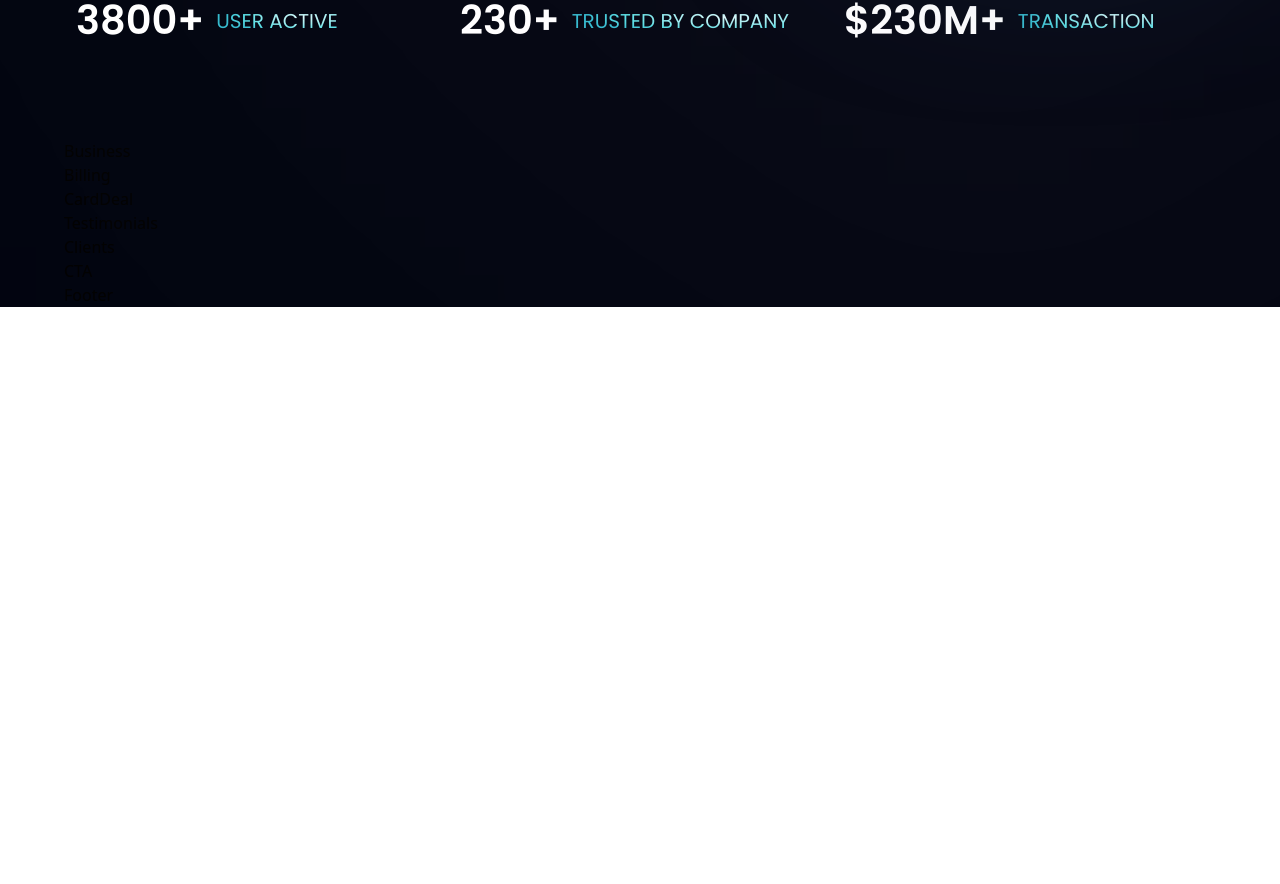
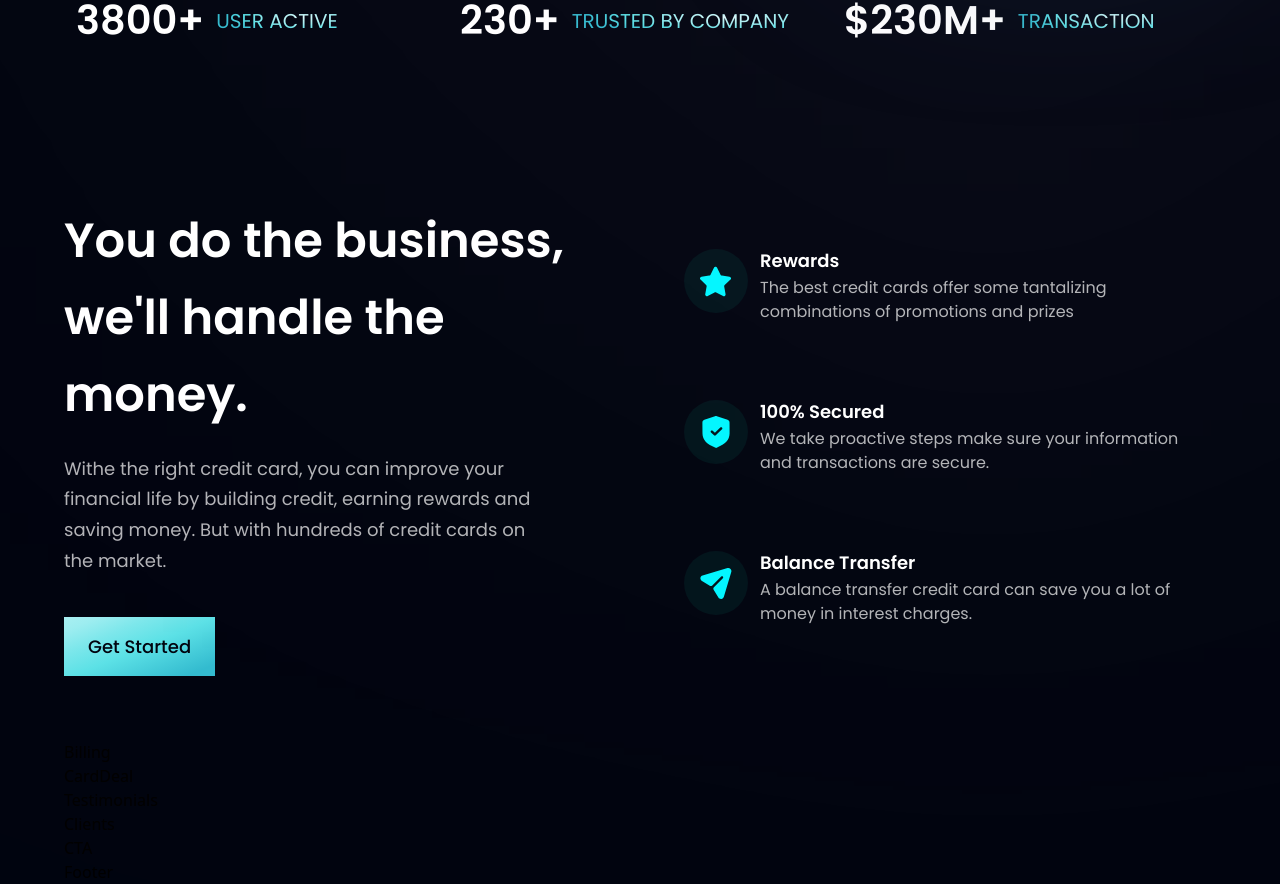
Before and after one commit to MichaelSWong/bank_modern_app, a React (Vite) app: page / in a window 1280 px wide. Shown: the part 806-1690 px from the top of the page. Before the commit the page ends 1113 px from the top, so only its background shows below. Built offline with nearby package versions, Linux system fonts and the light colour scheme.

Commit message:
added business component and reusable FeatureCard

```diff
--- a/src/components/Business.tsx
+++ b/src/components/Business.tsx
@@ -1,7 +1,60 @@
-import React from 'react';
+import React, { FC } from 'react';
+import { features } from '../constants';
+import styles, { layout } from '../style';
+import Button from './Button';
 
-const Business = () => {
-  return <div>Business</div>;
+type FeatureCardProps = {
+  id: string;
+  icon: string;
+  title: string;
+  content: string;
+  index: number;
 };
+const FeatureCard: FC<FeatureCardProps> = ({ icon, title, content, index }) => (
+  <div
+    className={`flex flex-row p-6 rounded-[20px] ${
+      index !== features.length - 1 ? 'mb-6' : 'mb-0'
+    } feature-card`}
+  >
+    <div
+      className={`w-[64px] h-[64px] rounded-full ${styles.flexCenter} bg-dimBlue`}
+    >
+      <img src={icon} alt='icon' className={`w-[50%] h-[50%] object-contain`} />
+    </div>
+    <div className={`flex-1 flex flex-col ml-3`}>
+      <h4
+        className={`font-poppins font-semibold  text-white text-[18px] leading-[23px] mb-1`}
+      >
+        {title}
+      </h4>
+      <p
+        className={`font-poppins font-normal  text-dimWhite text-[16px] leading-[24px] mb-1`}
+      >
+        {content}
+      </p>
+    </div>
+  </div>
+);
 
+const Business = () => (
+  <section id='features' className={layout.section}>
+    <div className={layout.sectionInfo}>
+      <h2 className={styles.heading2}>
+        You do the business, <br className='sm:block hidden' /> we'll handle the
+        money.
+      </h2>
+      <p className={`${styles.paragraph} max-w-[470px] mt-5`}>
+        Withe the right credit card, you can improve your financial life by
+        building credit, earning rewards and saving money. But with hundreds of
+        credit cards on the market.
+      </p>
+      <Button styles='mt-10' />
+    </div>
+    <div className={`${layout.sectionImg} flex-col`}>
+      {features.map((feature, index) => (
+        <FeatureCard key={feature.id} {...feature} index={index} />
+      ))}
+    </div>
+  </section>
+);
 export default Business;
--- a/src/components/Button.tsx
+++ b/src/components/Button.tsx
@@ -1,7 +1,18 @@
-import React from 'react';
+import React, { FC } from 'react';
 
-const Button = () => {
-  return <div>Button</div>;
+type ButtonProps = {
+  styles: string;
+};
+
+const Button: FC<ButtonProps> = ({ styles }) => {
+  return (
+    <button
+      type='button'
+      className={`py-4 px-6 bg-blue-gradient font-poppins font-medium text-[18px] text-primary outline-none ${styles}`}
+    >
+      Get Started
+    </button>
+  );
 };
 
 export default Button;
```
